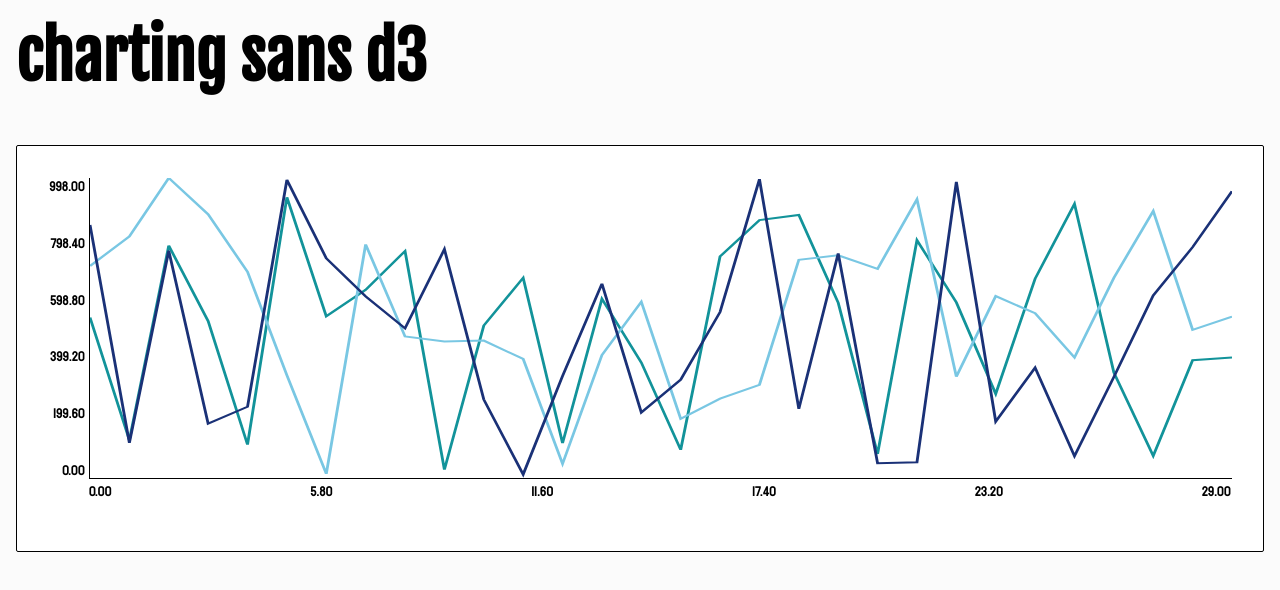
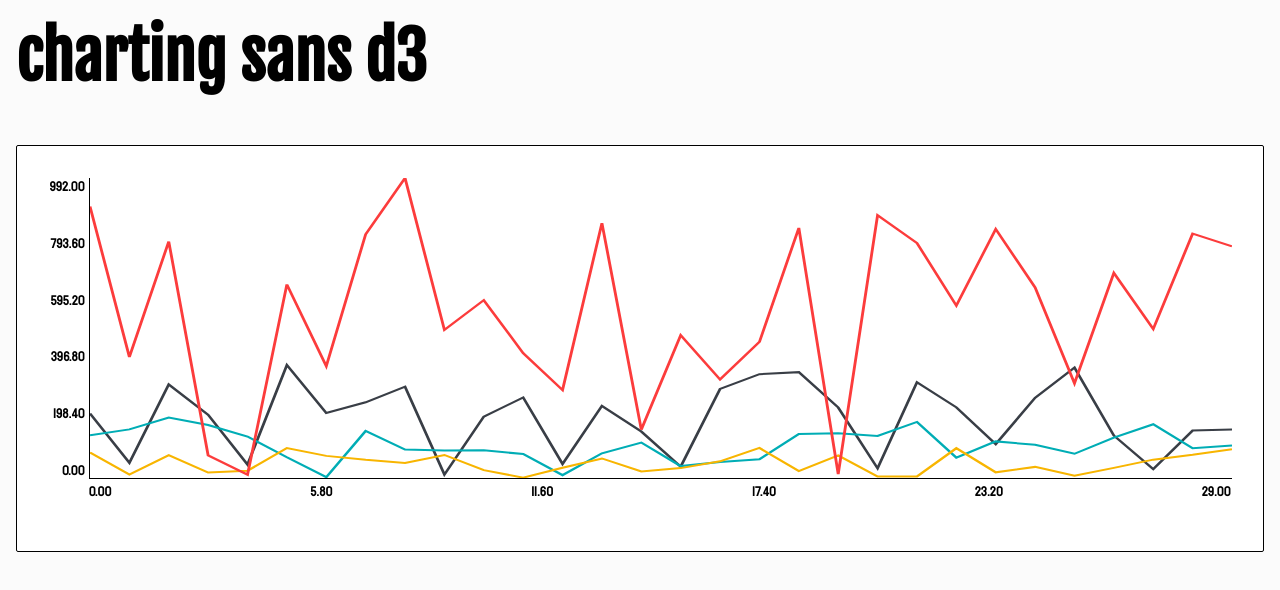
Before and after one commit to originalhat/visualize-a-world-beyond-d3, a React (Create React App) app: page / in a window 1280 px wide. Shown: the top 590 px of the page. Built offline with nearby package versions, Linux system fonts and the light colour scheme.

Commit message:
the magic is real

```diff
--- a/src/App.js
+++ b/src/App.js
@@ -13,8 +13,15 @@ class App extends Component {
     super(props);
     this.state = {
       data: [
-        getRndData(30),
-        getRndData(30),
+        getRndData(30).map(v => {
+          return {x: v.x, y: v.y * 0.4}
+        }),
+        getRndData(30).map(v => {
+          return {x: v.x, y: v.y  * 0.2}
+        }),
+        getRndData(30).map(v => {
+          return {x: v.x, y: v.y  * 0.1}
+        }),
         getRndData(30),
       ]
     };
--- a/src/theme.js
+++ b/src/theme.js
@@ -1,7 +1,6 @@
 export const COLOR_RANGE = [
-  '#12939A',
-  '#79C7E3',
-  '#1A3177',
-  '#FF9833',
-  '#EF5D28'
+  '#393E46',
+  '#00ADB5',
+  '#F8B500',
+  '#FC3C3C'
 ];
```
